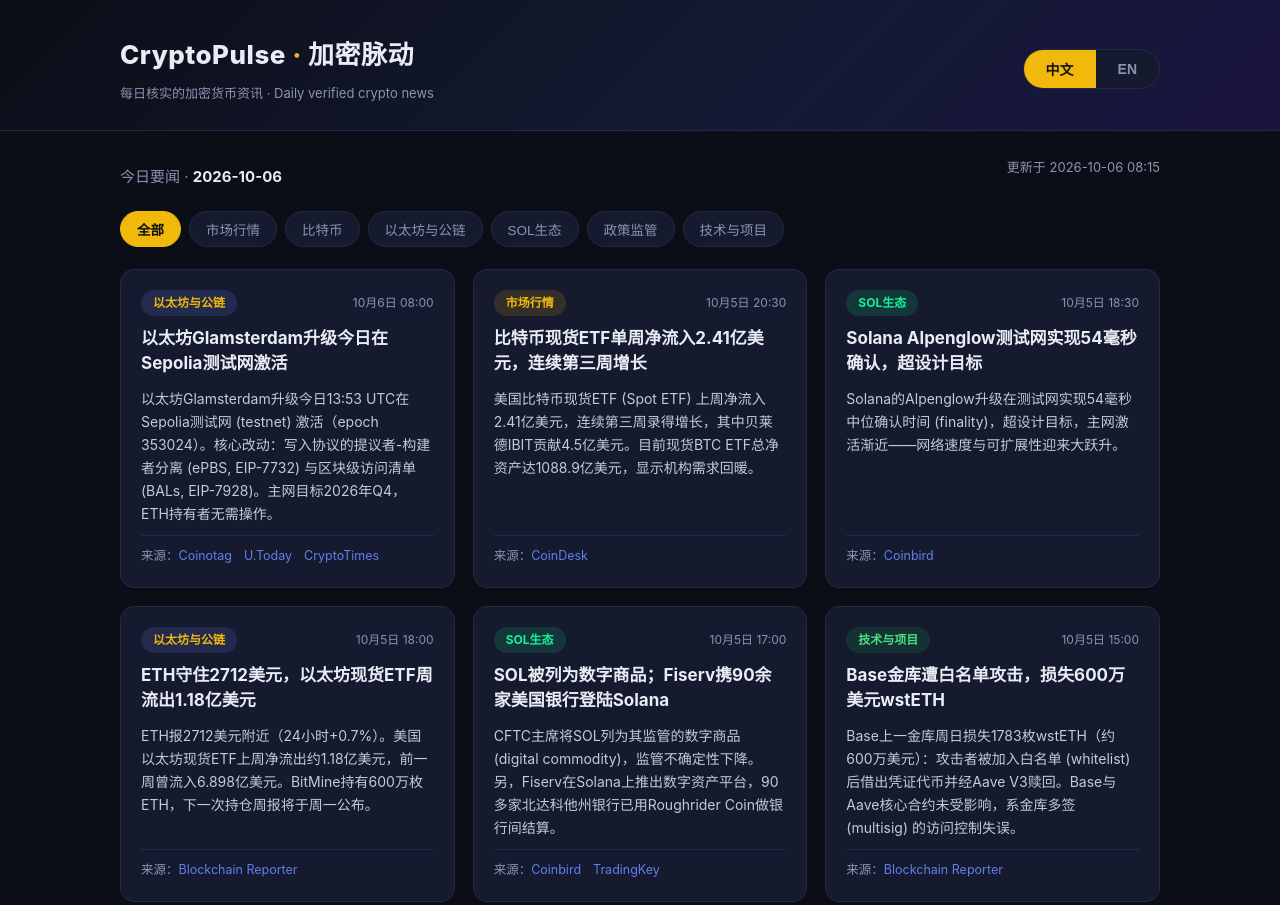
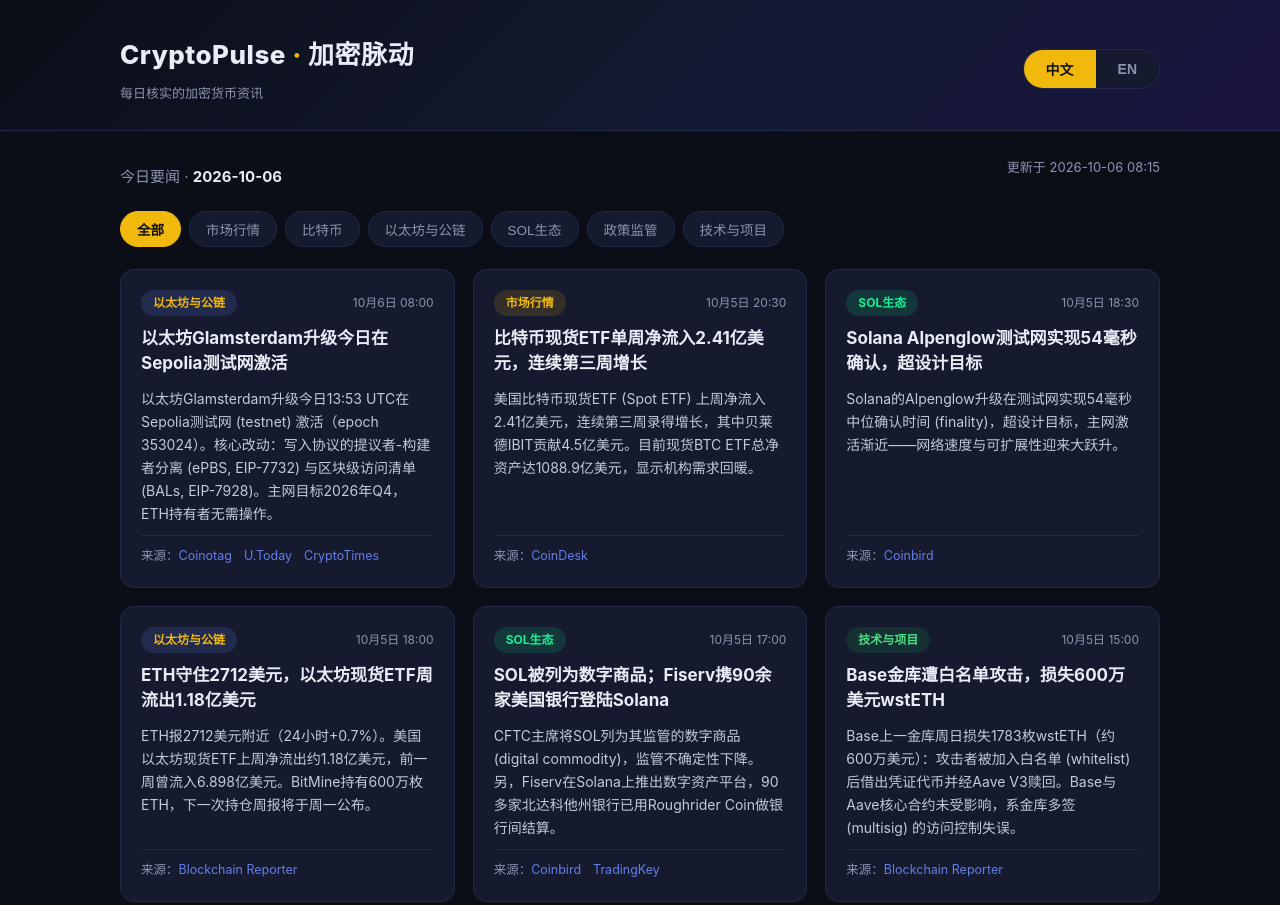
Before and after one commit to vip712/aiee, a website: page index.html in a window 1280 px wide. Shown: the top 905 px of the page. Drawn offline with Linux system fonts and the light colour scheme.

Commit message:
Polish i18n strings: fix EN tagline/site_sub redundancy, language-aware source colon

```diff
--- a/index.html
+++ b/index.html
@@ -75,7 +75,7 @@ footer p{margin-bottom:8px}
     <div class="topbar">
       <div>
         <div class="logo">CryptoPulse <span class="dot">·</span> <span data-i18n="site_sub">加密脉动</span></div>
-        <div class="tagline" data-i18n="tagline">每日核实的加密货币资讯 · Daily verified crypto news</div>
+        <div class="tagline" data-i18n="tagline">每日核实的加密货币资讯</div>
       </div>
       <div class="lang-toggle">
         <button id="btn-zh" class="active" onclick="setLang('zh')">中文</button>
@@ -113,11 +113,11 @@ const CATS = [
   {key:'tech',       zh:'技术与项目',   en:'Tech & Projects'},
 ];
 const I18N = {
-  zh:{site_sub:'加密脉动',tagline:'每日核实的加密货币资讯 · Daily verified crypto news',today:'今日要闻',updated:'更新于',
+  zh:{site_sub:'加密脉动',tagline:'每日核实的加密货币资讯',today:'今日要闻',updated:'更新于',
       sources_note:'资讯来源：CoinDesk、Cointelegraph、The Block、Decrypt、Bloomberg 等主流媒体，每条经 ≥2 独立来源核实。',
       disclaimer:'免责声明：本站内容仅为资讯整理，不构成投资建议。加密货币市场波动剧烈，请自行研究并咨询专业人士。',
       footer_update:'每日 08:00 JST 更新',sources:'来源',empty:'该分类今日暂无资讯。'},
-  en:{site_sub:'Crypto Pulse',tagline:'Daily verified crypto news · 每日核实的加密货币资讯',today:"Today's Headlines",updated:'Updated',
+  en:{site_sub:'Daily Crypto News',tagline:'Daily verified crypto news',today:"Today's Headlines",updated:'Updated',
       sources_note:'Sources: CoinDesk, Cointelegraph, The Block, Decrypt, Bloomberg and other mainstream outlets; every story verified by ≥2 independent sources.',
       disclaimer:'Disclaimer: This site curates news for informational purposes only and is not investment advice. Crypto markets are volatile — do your own research.',
       footer_update:'Updated daily at 08:00 JST',sources:'Sources',empty:'No stories in this category today.'},
@@ -183,7 +183,7 @@ function renderGrid(){
       '<div class="meta"><span class="badge '+it.category+'">'+catName(it.category)+'</span>'+
       '<span class="time">'+fmtTime(it.time)+'</span></div>'+
       '<h2>'+it.title[LANG]+'</h2><p>'+it.summary[LANG]+'</p>'+
-      '<div class="sources">'+I18N[LANG].sources+'：'+srcs+'</div>';
+      '<div class="sources">'+I18N[LANG].sources+(LANG==='zh'?'：':': ')+srcs+'</div>';
     grid.appendChild(card);
   });
 }
```
